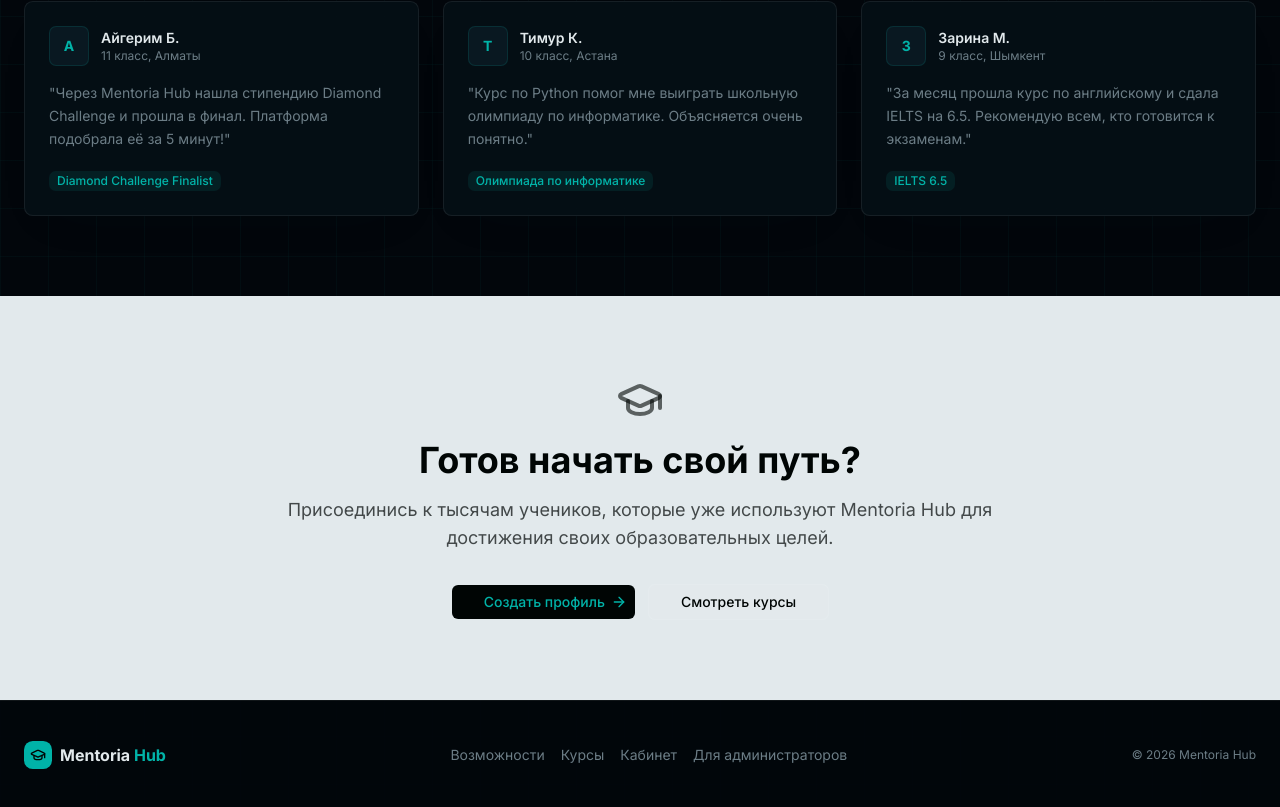
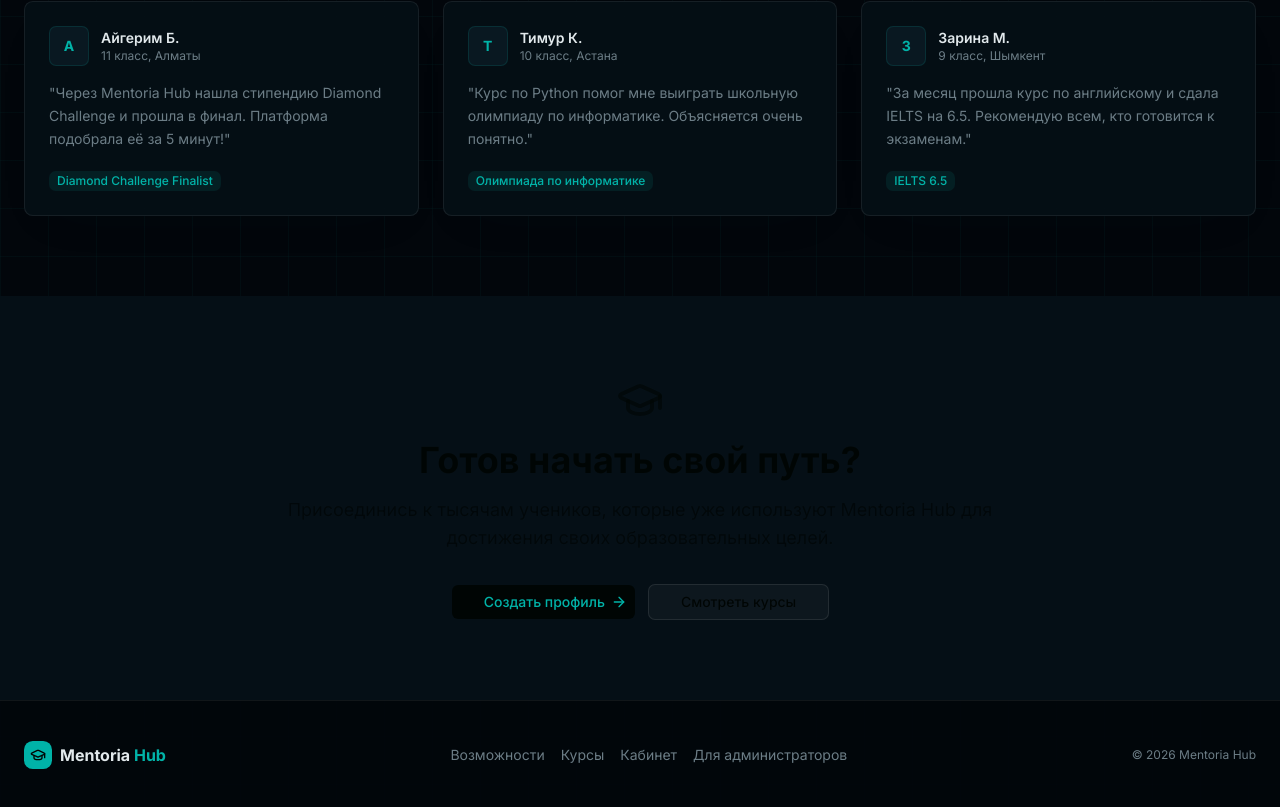
Before and after one commit to theicecub/mentoriahackathon, a Next.js app: page / in a window 1280 px wide. Shown: the part 3440-4247 px from the top of the page. Built offline with nearby package versions, Linux system fonts and the light colour scheme.

Commit message:
another theme check

```diff
--- a/app/page.tsx
+++ b/app/page.tsx
@@ -297,7 +297,7 @@ export default function HomePage() {
         </section>
 
         {/* ── CTA ────────────────────────────────────────────────── */}
-        <section className="bg-foreground py-20">
+        <section className="bg-foreground dark:bg-card py-20">
           <div className="mx-auto max-w-3xl px-4 text-center sm:px-6">
             <GraduationCap className="mx-auto size-12 text-primary-foreground/60 mb-4" />
             <h2 className="text-balance text-3xl font-bold text-primary-foreground sm:text-4xl">
```
